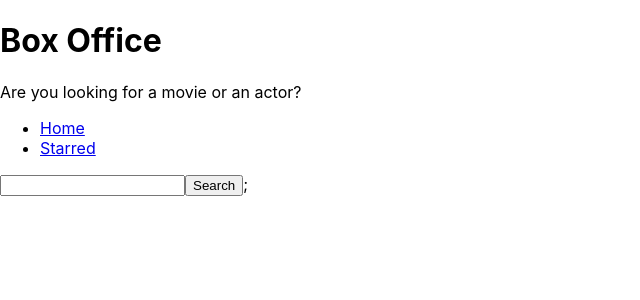
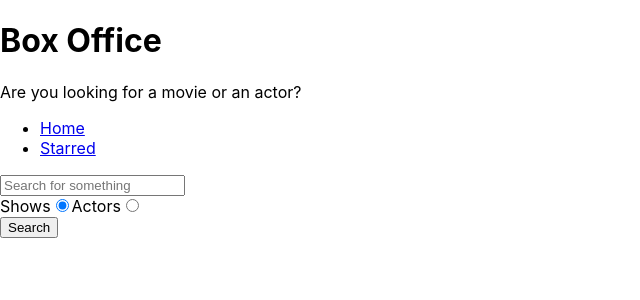
Before and after one commit to mudit-rajput/Box-Office, a React (Create React App) app: page / in a window 1280 px wide. Shown: the top 300 px of the page, without its empty margins (0-640 px from the left). Built offline with nearby package versions, Linux system fonts and the light colour scheme.

Commit message:
added actor search

```diff
--- a/src/pages/Home.js
+++ b/src/pages/Home.js
@@ -1,55 +1,79 @@
-import React, { useState} from 'react';
+import React, { useState } from 'react';
 import MainPageLayout from '../components/MainPageLayout';
 import { apiGet } from '../misc/config';
 
 const Home = () => {
-
   const [input, setInput] = useState('');
   const [results, setResults] = useState(null);
+  const [searchOption, setSearchOption] = useState('shows');
+
+  const isShowsSearch = searchOption === 'shows';
 
   const onSearch = () => {
-
-    apiGet(`/search/shows?q=${input}`).then(result => {
+    apiGet(`/search/${searchOption}?q=${input}`).then(result => {
       setResults(result);
     });
   };
 
-  const onInputChange = (ev) => {
+  const onInputChange = ev => {
     setInput(ev.target.value);
-  }
+  };
 
-  const onKeyDown = (ev) => {
-    if(ev.keycode === 13){
+  const onKeyDown = ev => {
+    if (ev.keyCode === 13) {
       onSearch();
     }
   };
 
+  const onRadioChange = (ev) => {
+    setSearchOption(ev.target.value)
+  }
+
   const renderResults = () => {
     if (results && results.length === 0) {
-      return <div>No Results</div>;
+      return <div>No results</div>;
     }
 
-    if(results && results.length > 0) {
+    if (results && results.length > 0) {
       return (
-      <div>
-        {results.map(item => (
-          <div key={item.show.id}>{item.show.name}</div>
-        ))}
-      </div>
+          results[0].show ? results.map(item => (
+            <div key={item.show.id}>{item.show.name}</div>
+          )) : results.map(item => (
+            <div key={item.person.id}>{item.person.name}</div>
+          ))
       );
     }
 
     return null;
   };
 
-
   return (
     <MainPageLayout>
-      <input type="text" onChange={onInputChange} onKeyDown={onKeyDown} value={input} />
-      <button type="button" onClick={onSearch}>Search</button>
-      {renderResults()};
+      <input
+        type="text"
+        placeholder="Search for something"
+        onChange={onInputChange}
+        onKeyDown={onKeyDown}
+        value={input}
+      />
+
+      <div>
+      <label htmlFor="shows-search">
+        Shows
+        <input id="shows-search" type="radio" value="shows" checked={isShowsSearch} onChange={onRadioChange}/>
+      </label>
+      <label htmlFor="actors-search">
+        Actors
+        <input id="actors-search" type="radio" value="people" checked={!isShowsSearch} onChange={onRadioChange}/>
+      </label>
+
+      </div>
+      <button type="button" onClick={onSearch}>
+        Search
+      </button>
+      {renderResults()}
     </MainPageLayout>
-  )
-}
+  );
+};
 
 export default Home;
```
